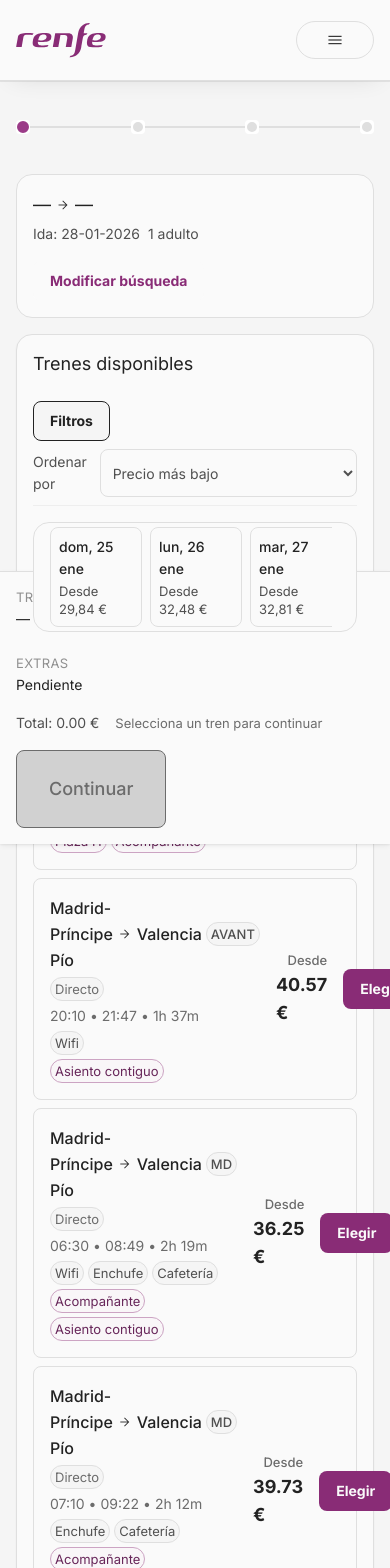
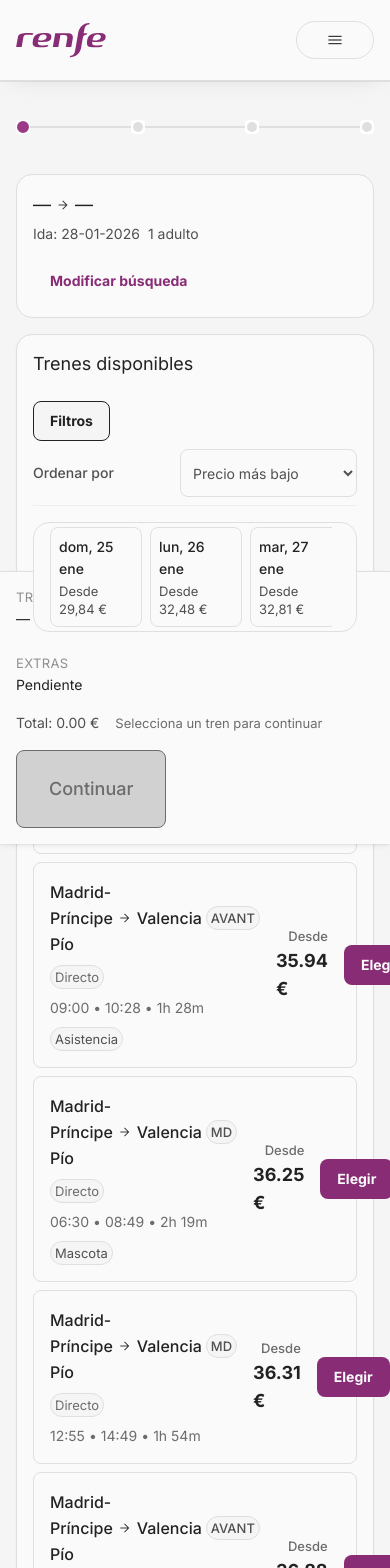
Before and after one commit to Anizakis/renfe-ds-prototype, a React (Vite) app in the folder renfe-ds-prototype/: page /results in a window 390 px wide. Shown: the top 1568 px of the page. Built offline with nearby package versions, Linux system fonts and the light colour scheme.

Commit message:
Dropdown y pills/filtros

```diff
--- a/renfe-ds-prototype/src/app/i18n.jsx
+++ b/renfe-ds-prototype/src/app/i18n.jsx
@@ -103,6 +103,8 @@
       accessAssistance: "Asistencia",
       accessCompanion: "Acompañante",
       accessAdjacent: "Asiento contiguo",
+      pet: "Mascota",
+      moreFeatures: "Mostrar más características",
       updatedFor: "Resultados actualizados para",
       dayPickerLabel: "Seleccionar día",
       prevDays: "Días anteriores",
@@ -152,7 +154,7 @@
         },
         price: {
           title: "Precio",
-          note: "Define un tope y muestra el precio final estimado.",
+          note: "Define un tope para el precio base.",
           maxPrice: "Precio máximo",
           showFinal: "Mostrar precio final estimado (incl. extras)",
         },
@@ -395,6 +397,8 @@
       filterPrice: "Price",
       filterServices: "Services",
       priceFrom: "From",
+      pet: "Pet",
+      moreFeatures: "Show more features",
       updatedFor: "Results updated for",
       dayPickerLabel: "Select day",
       prevDays: "Previous days",
@@ -444,7 +448,7 @@
         },
         price: {
           title: "Price",
-          note: "Set a cap and show estimated final price.",
+          note: "Set a cap for the base price.",
           maxPrice: "Maximum price",
           showFinal: "Show estimated final price (incl. extras)",
         },
--- /dev/null
+++ b/renfe-ds-prototype/src/components/Dropdown/Dropdown.css
@@ -0,0 +1,29 @@
+.dropdown {
+  display: inline-flex;
+  align-items: center;
+  gap: var(--spacing-02);
+  font-family: var(--font-family-primary);
+  font-size: var(--type-text-s-size);
+  line-height: var(--type-text-s-line);
+  color: var(--color-neutral-700);
+}
+
+.dropdown__label {
+  font-weight: var(--type-weight-medium);
+}
+
+.dropdown__select {
+  border: 1px solid var(--color-neutral-200);
+  background: var(--color-neutral-25);
+  border-radius: var(--radius-03);
+  padding: var(--spacing-02) var(--spacing-03);
+  min-height: var(--spacing-08);
+  font-family: var(--font-family-primary);
+  font-size: var(--type-text-s-size);
+  line-height: var(--type-text-s-line);
+}
+
+.dropdown__select:focus-visible {
+  outline: none;
+  box-shadow: var(--effect-focus-outer-primary), var(--effect-focus-inner);
+}
--- /dev/null
+++ b/renfe-ds-prototype/src/components/Dropdown/Dropdown.jsx
@@ -0,0 +1,28 @@
+import "./Dropdown.css";
+
+export default function Dropdown({
+  label,
+  value,
+  onChange,
+  options,
+  ariaLabel,
+  className = "",
+}) {
+  return (
+    <label className={`dropdown ${className}`.trim()}>
+      <span className="dropdown__label">{label}</span>
+      <select
+        className="dropdown__select"
+        aria-label={ariaLabel ?? label}
+        value={value}
+        onChange={(event) => onChange?.(event.target.value)}
+      >
+        {options.map((option) => (
+          <option key={option.value} value={option.value}>
+            {option.label}
+          </option>
+        ))}
+      </select>
+    </label>
+  );
+}
--- a/renfe-ds-prototype/src/components/JourneyCard/JourneyCard.css
+++ b/renfe-ds-prototype/src/components/JourneyCard/JourneyCard.css
@@ -14,7 +14,7 @@
 .journey-card__info {
   display: flex;
   flex-direction: column;
-  gap: var(--spacing-02);
+  gap: var(--spacing-03);
 }
 
 .journey-card.is-selected {
@@ -108,6 +108,50 @@
   color: var(--color-brand-700);
 }
 
+.journey-card__pills {
+  display: flex;
+  flex-wrap: wrap;
+  gap: var(--spacing-02);
+}
+
+.journey-card__pill {
+  padding: var(--spacing-01) var(--spacing-02);
+  border-radius: var(--radius-pill);
+  border: 1px solid var(--color-neutral-200);
+  background: var(--color-neutral-50);
+  font-family: var(--font-family-primary);
+  font-size: var(--type-text-xs-size);
+  line-height: var(--type-text-xs-line);
+  color: var(--color-neutral-700);
+}
+
+.journey-card__pill-overflow {
+  position: relative;
+}
+
+.journey-card__pill-button {
+  cursor: pointer;
+}
+
+.journey-card__pill-popover {
+  position: absolute;
+  top: calc(100% + var(--spacing-02));
+  right: 0;
+  min-width: 180px;
+  padding: var(--spacing-03);
+  border-radius: var(--radius-03);
+  border: 1px solid var(--color-neutral-200);
+  background: var(--color-neutral-0);
+  box-shadow: var(--shadow-md);
+  z-index: 2;
+}
+
+.journey-card__pill-popover-list {
+  display: flex;
+  flex-wrap: wrap;
+  gap: var(--spacing-02);
+}
+
 .journey-card__price {
   display: flex;
   flex-direction: column;
--- a/renfe-ds-prototype/src/components/JourneyCard/JourneyCard.jsx
+++ b/renfe-ds-prototype/src/components/JourneyCard/JourneyCard.jsx
@@ -1,24 +1,92 @@
+import { useEffect, useMemo, useState } from "react";
 import "./JourneyCard.css";
 import Button from "../Button/Button.jsx";
 import { useI18n } from "../../app/i18n.jsx";
 
-export default function JourneyCard({ journey, selected, onSelect, actionLabel, priceFromLabel }) {
+function buildPills(journey, activeFilters, t) {
+  const priority = [];
+  const rest = [];
+  const addPill = (label, isPriority = false) => {
+    if (!label) return;
+    if (isPriority) {
+      priority.push(label);
+    } else {
+      rest.push(label);
+    }
+  };
+
+  if (journey.petFriendly) addPill(t("results.pet"), Boolean(activeFilters?.petFriendly));
+  if (journey.accessibility?.assistance) {
+    addPill(t("results.accessAssistance"), Boolean(activeFilters?.accessibilityAssistance));
+  }
+  if (journey.accessibility?.seat) {
+    addPill(t("results.accessSeat"), Boolean(activeFilters?.accessibilitySeat));
+  }
+
+  const all = [...priority, ...rest];
+  const seen = new Set();
+  return all.filter((label) => {
+    if (!label || seen.has(label)) return false;
+    seen.add(label);
+    return true;
+  });
+}
+
+export default function JourneyCard({
+  journey,
+  selected,
+  onSelect,
+  actionLabel,
+  priceFromLabel,
+  activeFilters,
+}) {
   const { t } = useI18n();
-  const transfersLabel = journey.direct
-    ? t("results.direct")
-    : `${journey.transfers} ${t("results.transfers")}`;
-  const services = [
-    journey.services?.wifi && t("results.serviceWifi"),
-    journey.services?.power && t("results.servicePower"),
-    journey.services?.quiet && t("results.serviceQuiet"),
-    journey.services?.cafe && t("results.serviceCafe"),
-  ].filter(Boolean);
-  const accessibility = [
-    journey.accessibility?.seat && t("results.accessSeat"),
-    journey.accessibility?.assistance && t("results.accessAssistance"),
-    journey.accessibility?.companion && t("results.accessCompanion"),
-    journey.accessibility?.adjacent && t("results.accessAdjacent"),
-  ].filter(Boolean);
+  const [isMobile, setIsMobile] = useState(false);
+  const [overflowOpen, setOverflowOpen] = useState(false);
+
+  useEffect(() => {
+    if (typeof window === "undefined") return;
+    const media = window.matchMedia("(max-width: 640px)");
+    const update = () => setIsMobile(media.matches);
+    update();
+    if (media.addEventListener) {
+      media.addEventListener("change", update);
+    } else {
+      media.addListener(update);
+    }
+    return () => {
+      if (media.removeEventListener) {
+        media.removeEventListener("change", update);
+      } else {
+        media.removeListener(update);
+      }
+    };
+  }, []);
+
+  useEffect(() => {
+    if (!overflowOpen) return;
+    const handleKeyDown = (event) => {
+      if (event.key === "Escape") {
+        setOverflowOpen(false);
+      }
+    };
+    window.addEventListener("keydown", handleKeyDown);
+    return () => window.removeEventListener("keydown", handleKeyDown);
+  }, [overflowOpen]);
+
+  const pills = useMemo(
+    () => buildPills(journey, activeFilters, t),
+    [journey, activeFilters, t]
+  );
+  const maxVisible = isMobile ? 4 : 6;
+  const visiblePills = pills.slice(0, maxVisible);
+  const overflowPills = pills.slice(maxVisible);
+
+  useEffect(() => {
+    if (overflowPills.length === 0 && overflowOpen) {
+      setOverflowOpen(false);
+    }
+  }, [overflowPills.length, overflowOpen]);
 
   return (
     <li className={`journey-card ${selected ? "is-selected" : ""}`}>
@@ -32,7 +100,11 @@
           )}
         </div>
         <div className="journey-card__meta">
-          <span className="journey-card__meta-item">{transfersLabel}</span>
+          <span className="journey-card__meta-item">
+            {journey.direct
+              ? t("results.direct")
+              : `${journey.transfers} ${t("results.transfers")}`}
+          </span>
           {!journey.direct && (
             <span className="journey-card__meta-item">
               {t("results.connection")}: {journey.connectionMins} min
@@ -46,18 +118,33 @@
           <span className="journey-card__dot" aria-hidden="true">•</span>
           <span>{journey.duration}</span>
         </div>
-        {services.length > 0 && (
-          <div className="journey-card__tags">
-            {services.map((label) => (
-              <span key={label} className="journey-card__tag">{label}</span>
+        {pills.length > 0 && (
+          <div className="journey-card__pills">
+            {visiblePills.map((label) => (
+              <span key={label} className="journey-card__pill">{label}</span>
             ))}
-          </div>
-        )}
-        {accessibility.length > 0 && (
-          <div className="journey-card__tags journey-card__tags--access">
-            {accessibility.map((label) => (
-              <span key={label} className="journey-card__tag journey-card__tag--access">{label}</span>
-            ))}
+            {overflowPills.length > 0 && (
+              <div className="journey-card__pill-overflow">
+                <button
+                  type="button"
+                  className="journey-card__pill journey-card__pill-button"
+                  aria-expanded={overflowOpen}
+                  aria-label={t("results.moreFeatures")}
+                  onClick={() => setOverflowOpen((prev) => !prev)}
+                >
+                  +{overflowPills.length}
+                </button>
+                {overflowOpen && (
+                  <div className="journey-card__pill-popover" role="dialog" aria-label={t("results.moreFeatures")}>
+                    <div className="journey-card__pill-popover-list">
+                      {pills.map((label) => (
+                        <span key={label} className="journey-card__pill">{label}</span>
+                      ))}
+                    </div>
+                  </div>
+                )}
+              </div>
+            )}
           </div>
         )}
       </div>
--- a/renfe-ds-prototype/src/pages/Results.jsx
+++ b/renfe-ds-prototype/src/pages/Results.jsx
@@ -11,6 +11,7 @@
 import StickySummaryBar from "../components/StickySummaryBar/StickySummaryBar.jsx";
 import VisuallyHidden from "../components/VisuallyHidden/VisuallyHidden.jsx";
 import ResultsFilters from "../components/ResultsFilters/ResultsFilters.jsx";
+import Dropdown from "../components/Dropdown/Dropdown.jsx";
 import { useTravel } from "../app/store.jsx";
 import { buildDayRange, generateJourneys } from "../data/mockData.js";
 import { getSelectedExtras, getSelectedJourney } from "../app/pricing.js";
@@ -94,15 +95,8 @@
     if (selectedPetTypes.length > 0 && !journey.petFriendly) return false;
     if (selectedPetSizes.length > 0 && !journey.petFriendly) return false;
 
-    if (filters.onboardWifi && !journey.services.wifi) return false;
-    if (filters.onboardPower && !journey.services.power) return false;
-    if (filters.onboardQuiet && !journey.services.quiet) return false;
-    if (filters.onboardCafe && !journey.services.cafe) return false;
-
     if (filters.accessibilitySeat && !journey.accessibility.seat) return false;
     if (filters.accessibilityAssistance && !journey.accessibility.assistance) return false;
-    if (filters.accessibilityCompanion && !journey.accessibility.companion) return false;
-    if (filters.accessibilityAdjacent && !journey.accessibility.adjacent) return false;
 
     if (selectedTrains.length > 0 && !selectedTrains.includes(journey.service)) return false;
 
@@ -116,13 +110,14 @@
   const navigate = useNavigate();
   const initialDate = state.search?.departDate || new Date().toISOString().slice(0, 10);
   const [filters, setFilters] = useState(() => buildInitialFilters(state.search));
-  const rangeLength = filters.flexibleDates ? RANGE_LENGTH : RANGE_LENGTH;
+  const rangeLength = RANGE_LENGTH;
   const initialRangeStart = addDays(initialDate, -Math.floor(RANGE_LENGTH / 2));
   const [selectedDate, setSelectedDate] = useState(initialDate);
   const [rangeStart, setRangeStart] = useState(initialRangeStart);
   const [loading, setLoading] = useState(true);
   const [announcement, setAnnouncement] = useState("");
   const [filtersOpen, setFiltersOpen] = useState(false);
+  const [sortKey, setSortKey] = useState("price");
   const loadingTimeout = useRef(null);
   const origin = state.search?.origin;
   const destination = state.search?.destination;
@@ -182,12 +177,6 @@
       dispatch({ type: "SET_JOURNEY", payload: null });
     }
   }, [filteredJourneys, selectedJourney, dispatch]);
-
-  useEffect(() => {
-    if (filters.flexibleDates) {
-      setRangeStart(addDays(selectedDate, -Math.floor(rangeLength / 2)));
-    }
-  }, [filters.flexibleDates, selectedDate, rangeLength]);
 
   useEffect(() => {
     const rangeDays = buildDayRange(rangeStart, rangeLength);
@@ -273,6 +262,17 @@
   };
 
   const journeysForSelectedDate = filteredJourneys.filter((journey) => journey.date === selectedDate);
+  const sortedJourneysForSelectedDate = useMemo(() => {
+    const list = [...journeysForSelectedDate];
+    if (sortKey === "depart") {
+      list.sort((a, b) => getMinutes(a.departTime) - getMinutes(b.departTime));
+    } else if (sortKey === "duration") {
+      list.sort((a, b) => a.durationMinutes - b.durationMinutes);
+    } else {
+      list.sort((a, b) => a.price - b.price);
+    }
+    return list;
+  }, [journeysForSelectedDate, sortKey]);
 
   return (
     <Container as="section" className="page results-page">
@@ -327,14 +327,17 @@
                 >
                   {t("results.filters")}
                 </Button>
-                <label className="results-sort">
-                  <span className="results-sort__label">{t("results.sortBy")}</span>
-                  <select className="results-sort__select" aria-label={t("results.sortBy")}>
-                    <option value="price">{t("results.sortPrice")}</option>
-                    <option value="depart">{t("results.sortDeparture")}</option>
-                    <option value="duration">{t("results.sortDuration")}</option>
-                  </select>
-                </label>
+                <Dropdown
+                  className="results-sort"
+                  label={t("results.sortBy")}
+                  value={sortKey}
+                  onChange={setSortKey}
+                  options={[
+                    { value: "price", label: t("results.sortPrice") },
+                    { value: "depart", label: t("results.sortDeparture") },
+                    { value: "duration", label: t("results.sortDuration") },
+                  ]}
+                />
               </div>
             </div>
 
@@ -358,7 +361,7 @@
             <Stack gap="03">
               {loading ? (
                 <SkeletonList />
-              ) : journeysForSelectedDate.length === 0 ? (
+              ) : sortedJourneysForSelectedDate.length === 0 ? (
                 <div className="results-empty" role="status">
                   <h3 className="results-empty__title">{t("results.emptyTitle")}</h3>
                   <p className="results-empty__body">{t("results.emptyBody")}</p>
@@ -370,10 +373,11 @@
                 </div>
               ) : (
                 <ul className="journey-list">
-                  {journeysForSelectedDate.map((journey) => (
+                  {sortedJourneysForSelectedDate.map((journey) => (
                     <JourneyCard
                       key={journey.id}
                       journey={journey}
+                      activeFilters={filters}
                       selected={state.selectedJourneyId === journey.id}
                       onSelect={(id) => {
                         dispatch({ type: "SET_JOURNEY", payload: journey });
```
Also changed, not shown: renfe-ds-prototype/src/components/ResultsFilters/ResultsFilters.jsx (+100 -165 lines).
